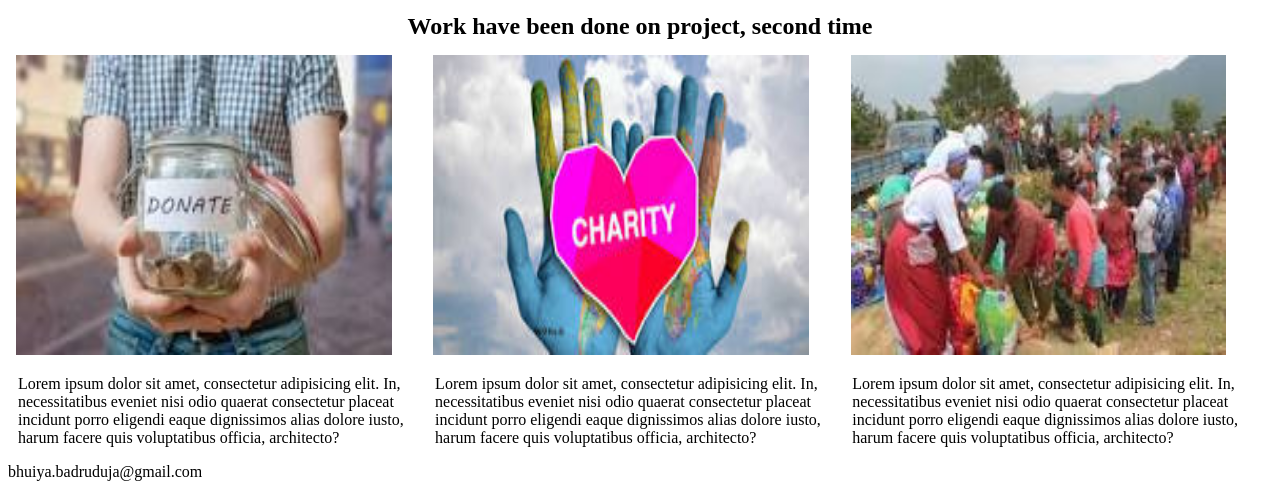
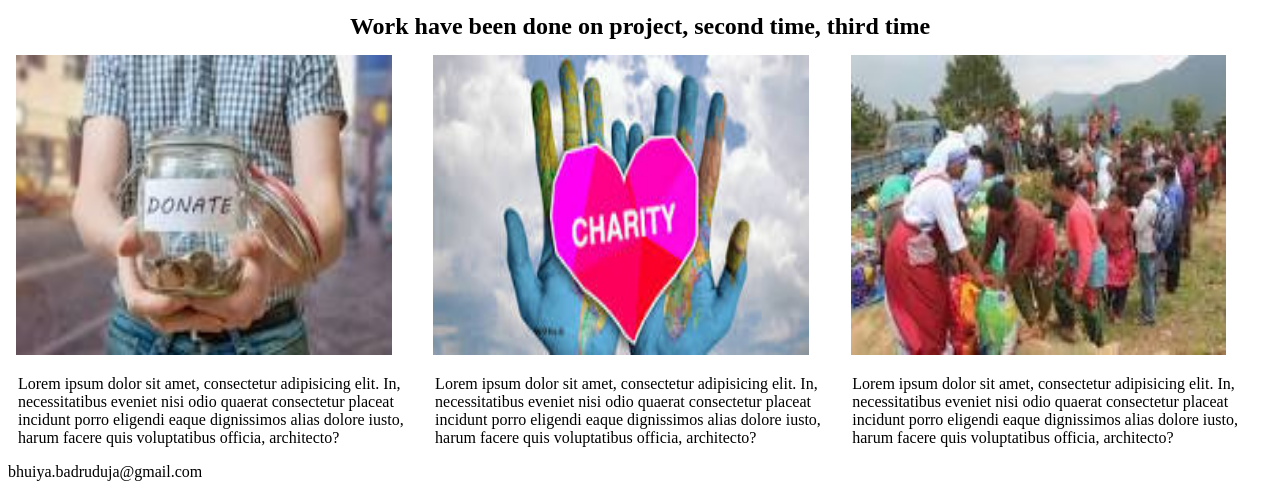
Before and after one commit to goshgarh/Charity_Project, a plain HTML site: page index.html in a window 1280 px wide. Shown: the part 1022-1511 px from the top of the page. Drawn offline with Linux system fonts and the light colour scheme.

Commit message:
Update index.html

```diff
--- a/index.html
+++ b/index.html
@@ -21,7 +21,7 @@
         <img src="" alt="">
         <p>Lorem ipsum dolor sit amet, consectetur adipisicing elit. Sed minus, dolorum dignissimos ipsum non alias excepturi veniam quasi aliquid similique minima ratione, ipsa voluptatem iusto, quaerat fugit quas odit? Iusto id perferendis consequatur aut, quisquam molestiae, harum vero nemo sint culpa sed quo adipisci deserunt illum obcaecati expedita perspiciatis eum, porro mollitia? Magnam voluptatum hic aliquid totam quod libero saepe, earum illo quidem, labore. Veritatis natus harum eaque odio. Eius culpa laudantium, aut quam praesentium eum nihil animi. Nulla quaerat sit, velit eaque dolorem. Ullam id dignissimos nihil, dicta laudantium. Totam exercitationem perspiciatis obcaecati dolorum dicta officia beatae quas aliquid!</p>
     </div>
-    <h2 class="h2_2">Work have been done on project, second time</h2>
+    <h2 class="h2_2">Work have been done on project, second time, third time</h2>
     <div class="grd">
 
         <div class="item">
```
